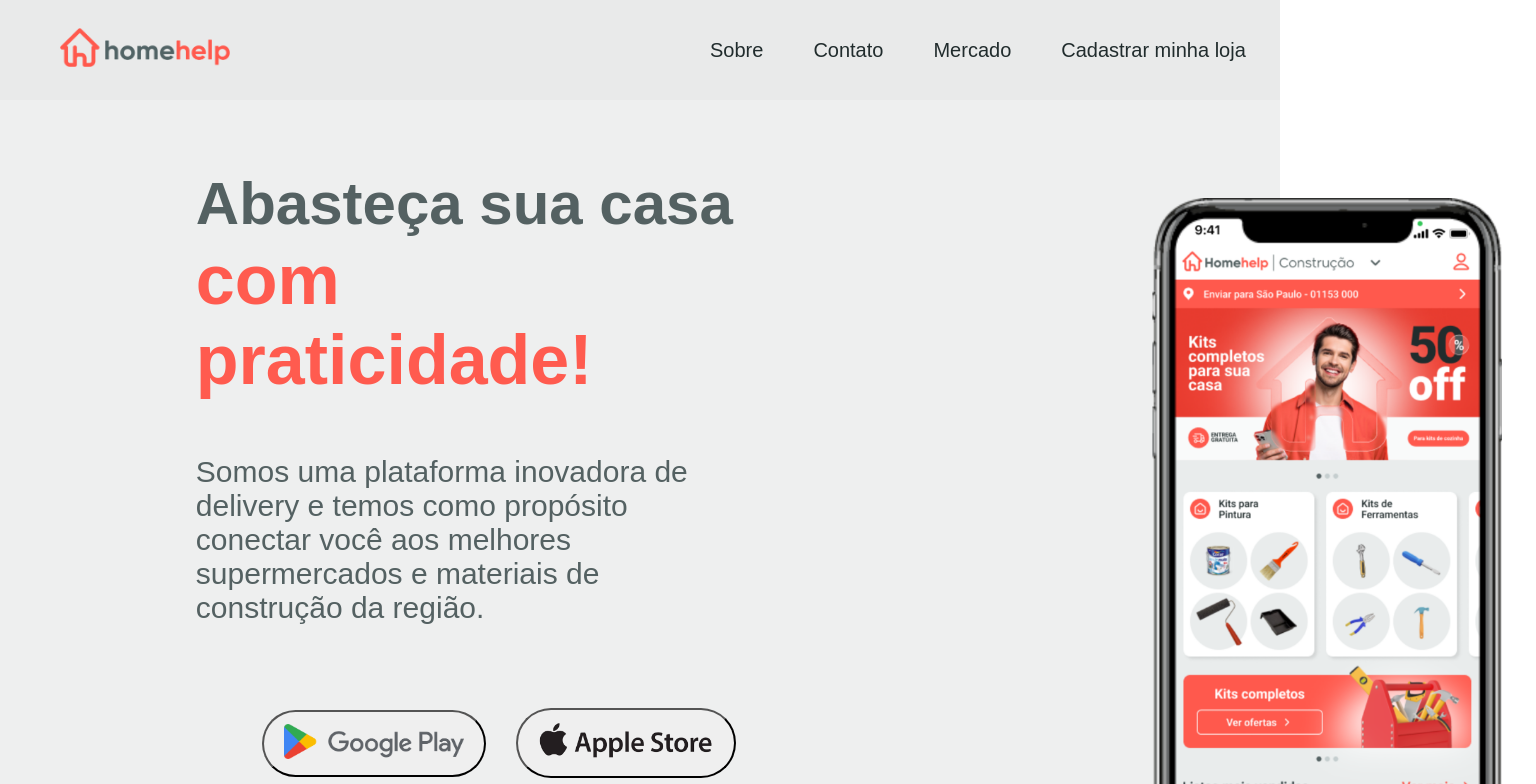
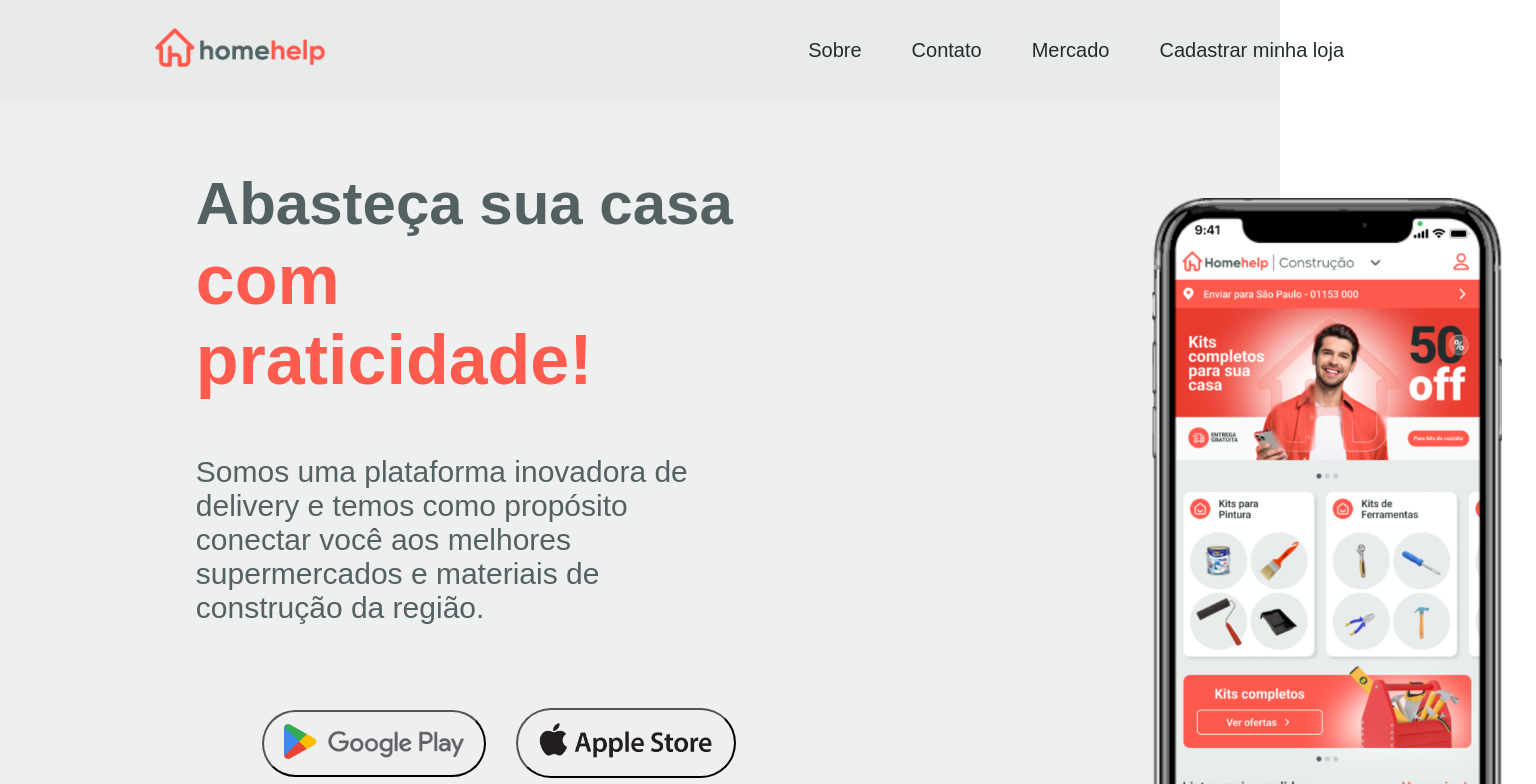
Before and after one commit to karol003/Landing-Page-Homehelp, a Next.js app: page /Construcao in a window 1280 px wide. Shown: the top 784 px of the page, 1536 px wide, since content can reach past the window. Built offline with nearby package versions, Linux system fonts and the light colour scheme.

Commit message:
Add files via upload

```diff
--- a/styles/page.module.css
+++ b/styles/page.module.css
@@ -67,22 +67,19 @@
 
 .logo {
     width: 170px;
-   margin-left: 40px;
-
+  margin: auto;
 }
 
 .logo img{
    width: 170px;
-    margin:0%;
-    text-align: start;
-   align-items: start;
-   justify-content: start;
+    margin:auto;
+
 }
 
 .header{
     width: 100%;
     height: 100px;
-    text-align: center;
+   margin: auto;
     font-weight: 540;
     font-size: 20px;
     background-color:  rgba(73, 64, 64, 0.027);
@@ -93,29 +90,43 @@
     color: #212C2D;
     text-decoration: none;
     display: inline;
+    margin: auto;
+
+
 }
 
 .menupc ul li { display: inline ;
    }
 
 .menupc li a{
-    text-align: end;
+
     display: inline;
-    align-items: end;
-
+
+    margin: auto;
 }
 .menupc .a {
     margin-left: 50px;
     cursor: pointer;
-}
+    width: 60%;
+    margin-right: auto;
+
+}
+
+.menupc .logo {
+    width: 40%;
+    margin: auto;
+    text-align: start;
+}
+
 .menupc {
     position: relative;
-    left: 100px;
-    width: 70%;
+    width: 80%;
+    margin-left: 5%;
+    margin-right: 15%;
     height: 100px;
     align-items: center;
     display: inline-flex;
-    justify-content: center;
+
 
 }
 .menupc .a:hover{
@@ -142,17 +153,10 @@
 .menupc .am {
     margin-left: 50px;
     cursor: pointer;
-}
-.menupc {
-    width: 70%;
-    margin-right: 15%;
-    margin-left: 0%;
-    height: 100%;
-    align-items: center;
-    display: inline-flex;
-    justify-content: start;
-
-}
+    width: 60%;
+    margin-right: auto;
+}
+
 .menupc .am:hover{
     transition: all 0.4s ease;
      color:#0CAC1F;
@@ -1730,11 +1734,11 @@
 
       }
 
-      @media screen and (max-width: 1920px) {
+      @media screen and (max-width: 1920px ) {
 
         .logo {
             width: 170px;
-           margin-right: 430px;
+
         }
 
       }
```
